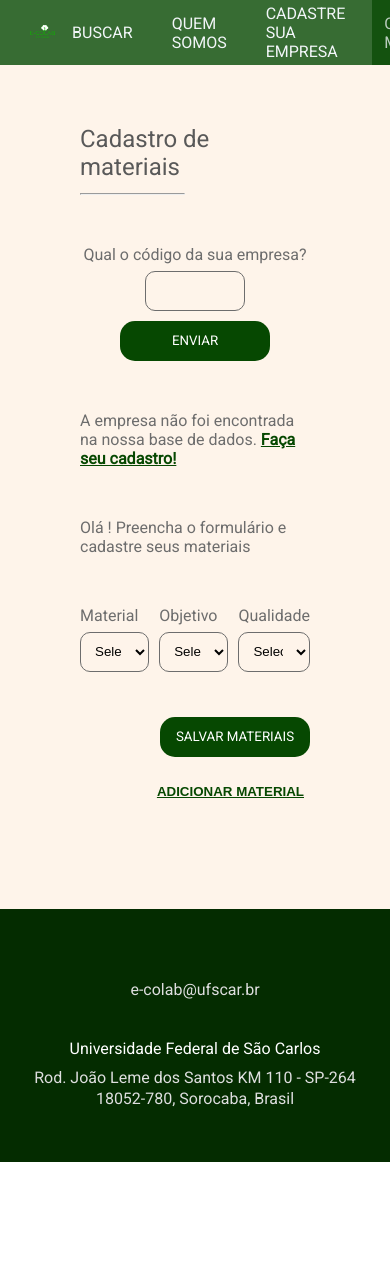
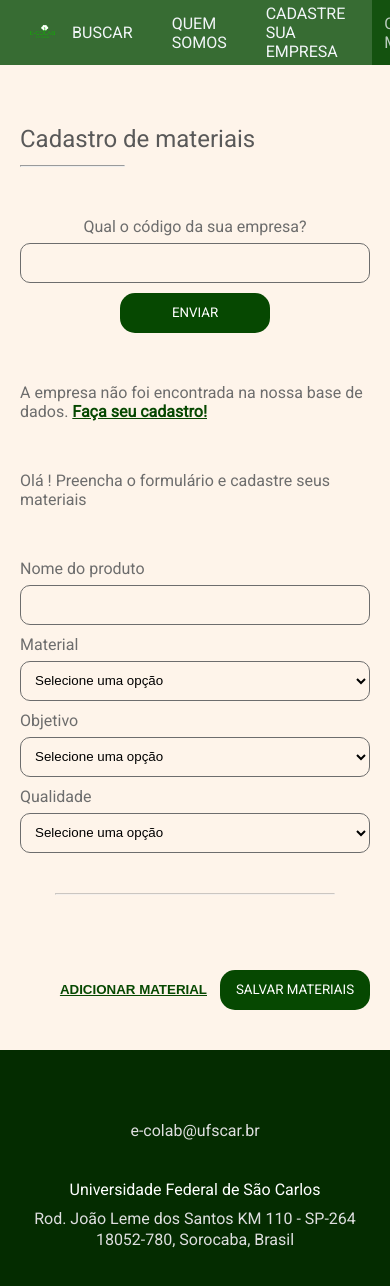
Before and after one commit to e-colab/ecoponto, a Vue app in the folder app/: page /register-material in a window 390 px wide. Shown: the top 1286 px of the page. Before the commit the page ends 1162 px from the top, so only its background shows below. Built offline with nearby package versions, Linux system fonts and the light colour scheme; a web font is replaced by a local one; what vue-the-mask would draw is missing.

Commit message:
added new field name to material registry + responsive design

```diff
--- a/app/src/pages/RegisterMaterial.vue
+++ b/app/src/pages/RegisterMaterial.vue
@@ -20,6 +20,12 @@
                 </div>
 
                 <div v-for="(newMaterial ,index) in materialRegistry" :key="index" class="register-material__registry-container">
+                    <div class="register-material__registry-inputs-container">
+                        <div class="register-material__registry-input-container">
+                            <span>Nome do produto</span>
+                            <input v-model="newMaterial.name" type="text" class="register-material__registry-input"/>
+                        </div>
+
                         <div class="register-material__registry-input-container">
                             <span>Material</span>
                             <select
@@ -30,7 +36,8 @@
                             <option v-for="materialType in MATERIAL_TYPE_LIST" :key="materialType" :value="materialType.value">{{ materialType.value }}</option>
                             </select>
                         </div>
-
+                    </div>
+                    <div class="register-material__registry-inputs-container">
                         <div class="register-material__registry-input-container">
                             <span>Objetivo</span>
                             <select
@@ -52,6 +59,9 @@
                             <option v-for="materialQuality in QUALITY_TYPE_LIST " :key="materialQuality" :value="materialQuality.value">{{ materialQuality.value }}</option>
                             </select>
                         </div>
+                    </div>
+
+                    <hr class="register-material__registry-divider"/>
                 </div>
 
                 <button class="register-material__company-cta register-material__cta-material" >Salvar materiais</button>
@@ -81,7 +91,9 @@ export default {
             REASON_TYPE_LIST,
             QUALITY_TYPE_LIST,
             materialRegistry:[
-                { material: '',
+                {
+                    name: '',
+                    material: '',
                     objective: '',
                     quality: '',
                 }
@@ -102,6 +114,7 @@ export default {
     methods: {
         addMaterialRegistry(){
             this.materialRegistry.push({
+                name: '',
                 material: '',
                 objective: '',
                 quality: ''
@@ -119,6 +132,10 @@ export default {
         min-height: 100vh;
         background-color: #fef4ea;
         padding: 40px 80px;
+
+        @media only screen and (max-width: 650px){
+            padding: 40px 20px;
+        }
     }
     &__company{
         &-container{
@@ -139,6 +156,10 @@ export default {
             border: 1px #6D6D6D solid;
             padding: 10px;
             margin: 7px 0 10px 0;
+
+            @media only screen and (max-width: 650px){
+                width: 100%;
+            }
         }
 
         &-cta{
@@ -167,12 +188,30 @@ export default {
         &-container{
             display: flex;
             gap: 10px;
-            margin: 0 0 30px 0;
+            margin: 0px auto 30px auto;
+            flex-direction: column;
+            width: 80%;
+
+            @media only screen and (max-width: 650px){
+                width: 100%;
+            }
+        }
+        &-inputs-container{
+            display: flex;
+            gap: 10px;
+
+            @media only screen and (max-width: 650px){
+                flex-direction: column;
+            }
         }
         &-input-container{
             display: flex;
             flex-direction: column;
-            width: 33%;
+            width: 50%;
+
+            @media only screen and (max-width: 650px){
+                width: 100%;
+            }
         }
         &-input{
             height: 40px;
@@ -182,6 +221,12 @@ export default {
             padding: 10px;
             margin: 7px 0 0 0;
             width: 100%;
+        }
+        &-divider{
+            width: 80%;
+            background-color: gray;
+            opacity: 50%;
+            margin: 30px auto 30px auto;
         }
     }
     &__cta-material{
```
Lines whose indentation alone changed are shown as unchanged.
